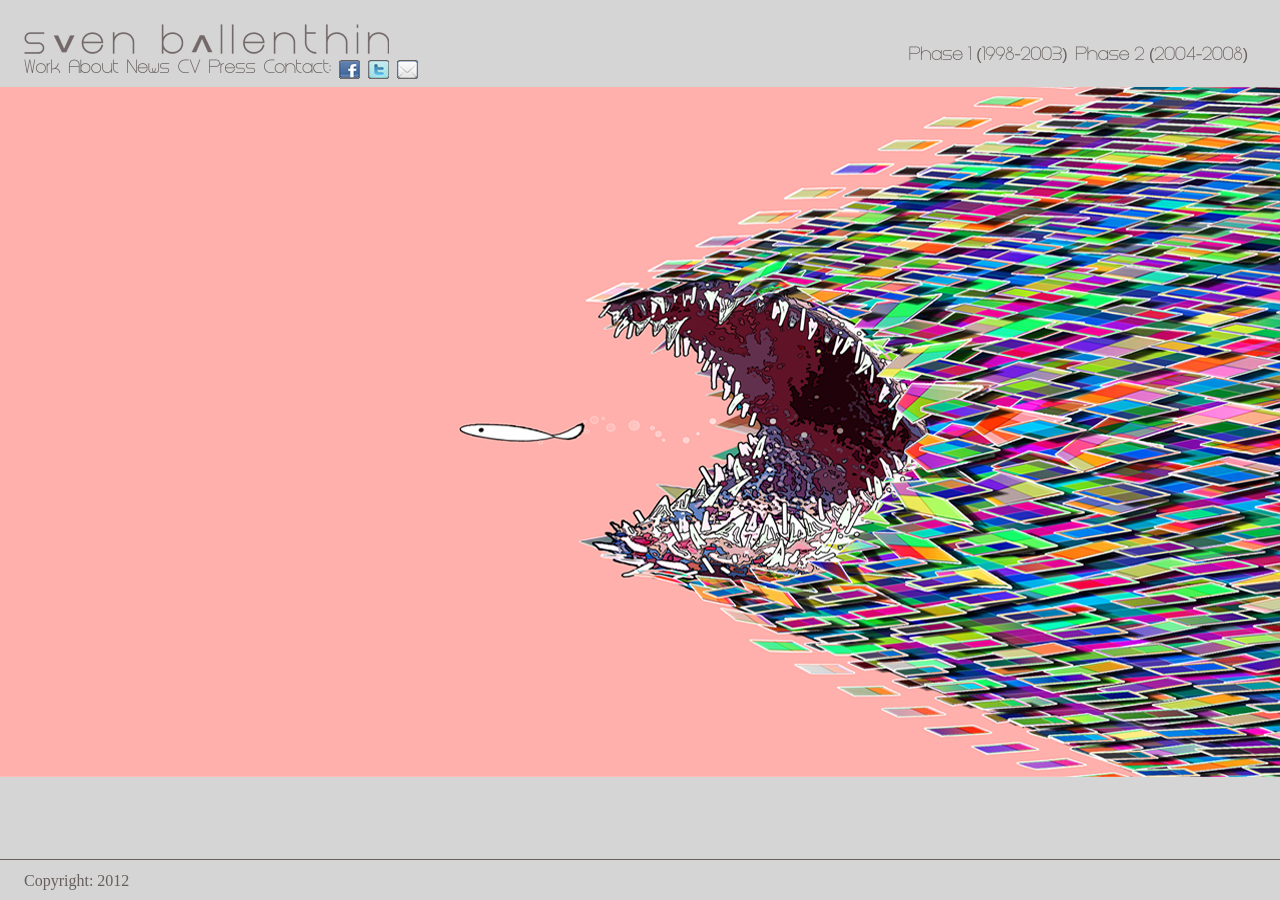
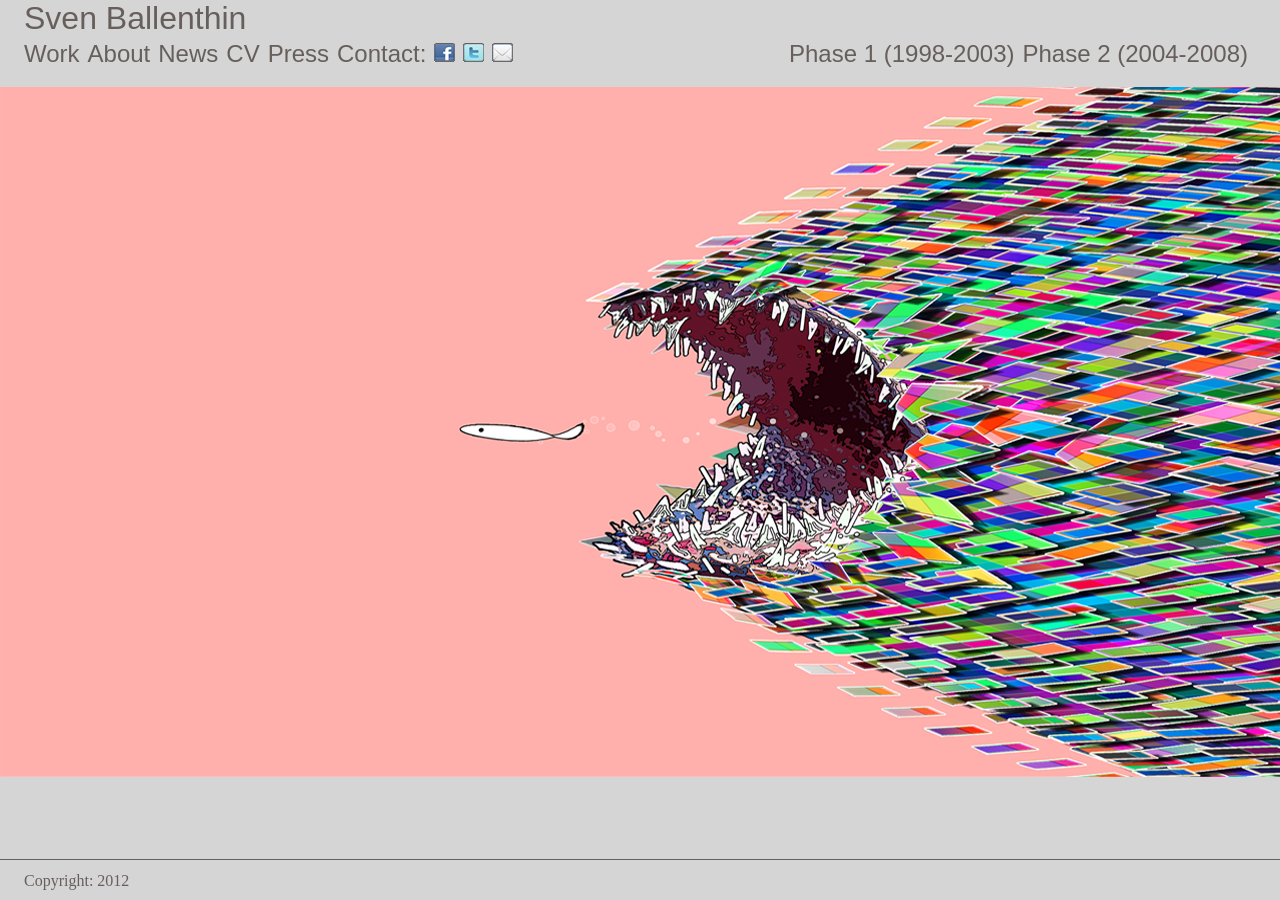
Before and after one commit to thilo/sven-website, a Jekyll site: the page built from index.html, in a window 1280 px wide. Built offline with Jekyll 4.4.1, drawn with Linux system fonts in a browser that asks for light colours; nearby versions of some CDN libraries; some web fonts are replaced.

Commit message:
added new font

```diff
--- a/_layouts/default.html
+++ b/_layouts/default.html
@@ -13,7 +13,7 @@
   <body>
     <div id="header">
       <div id="logo">
-        <img src="images/sven-ballenthin.png"></img>
+        Sven Ballenthin
       </div>
       <div id="main-nav">
         <ul class="nav">
--- a/_layouts/gallery.html
+++ b/_layouts/gallery.html
@@ -3,8 +3,8 @@
 ---
 <div id="subnav">
   <ul class="nav">
-    <li><a id="phase1" href="/index.html">Phase 1 (1998-2003)</a></li>
-    <li><a id="phase2" href="/phase2.html">Phase 2 (2004-2008)</a></li>
+    <li><a id="phase1" href="index.html">Phase 1 (1998-2003)</a></li>
+    <li><a id="phase2" href="phase2.html">Phase 2 (2004-2008)</a></li>
   </ul>
 </div>
 
--- a/css/styles.css
+++ b/css/styles.css
@@ -1,8 +1,8 @@
 @font-face {
-  font-family: Steiner;
-  src: url('fonts/steiner.eot'); /* IE */
-  src: local('Steiner'),
-  url('fonts/steiner.ttf'); /*non-IE*/
+  font-family: Bellerose;
+  src: url('fonts/bellsrose.eot'); /* IE */
+  src: local('Bellsrose'),
+  url('fonts/bellerose.ttf'); /*non-IE*/
 }
 
 * {
@@ -45,7 +45,7 @@
 }
 
 h1, h2, h3 {
-  font-family: 'Steiner', sans-serif;
+  font-family: 'Bellerose', sans-serif;
 }
 
 p {
@@ -56,9 +56,12 @@
 
 #logo
 {
-  margin-top: 24px;
-  height: 32px;
-  float: left;
+  font-family: 'Bellerose', sans-serif;
+  font-size: 32px;
+  margin-left: 24px;
+  position: absolute;
+  top: 0px;
+  left: 0px;
 }
 
 .inline-image{
@@ -67,9 +70,6 @@
   margin-bottom: 8px;
 }
 
-#logo img{
-  margin-left: 24px;
-}
 .nav{
   margin-left: 24px;
 }
@@ -86,11 +86,11 @@
 }
 
 .nav li{
-  font-family: 'Steiner', sans-serif;
+  font-family: 'Bellerose', sans-serif;
   float: left;
   list-style: none;
   margin-right: 8px;
-  font-size: 16px;
+  font-size: 24px;
 }
 
 .nav a {
@@ -104,14 +104,14 @@
 
 #subnav {
   position: absolute;
-  top: 46px;
+  top: 40px;
   right: 24px;
   float: right;
 }
 
 #main-nav{
   position: absolute;
-  top: 60px;
+  top: 40px;
 }
 
 #main-nav .icon{
```
Also changed, not shown: css/fonts/steiner.ttf (deleted), images/sven-ballenthin.png (deleted), 1 other file.
